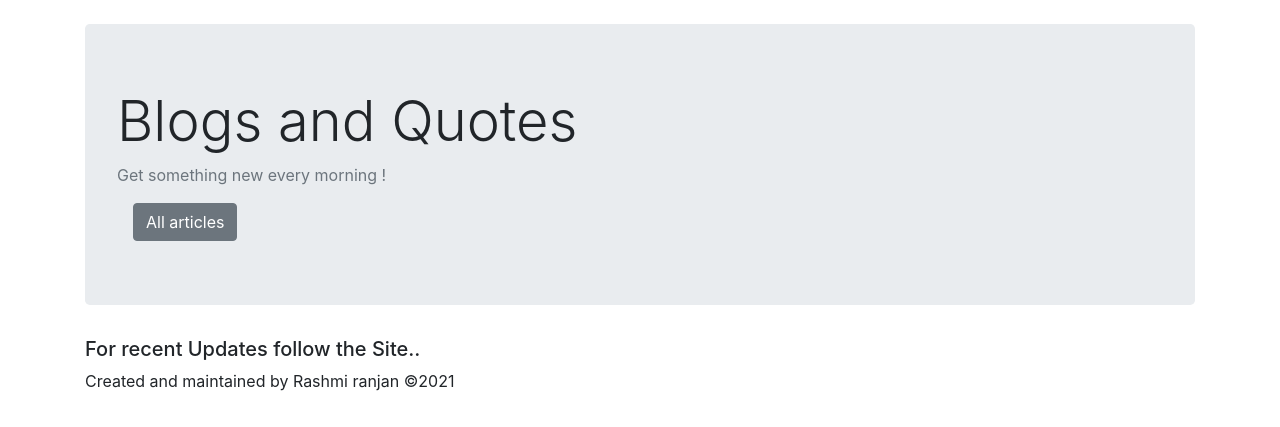
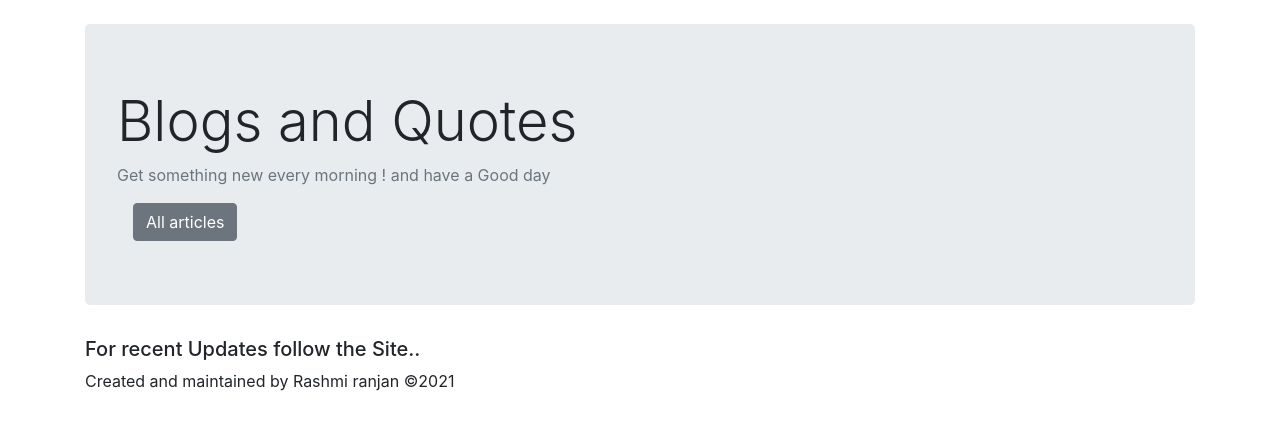
Before and after one commit to rnrashmi/NewsWith-Python, a Django app: page / in a window 1280 px wide. Shown: the part 56-483 px from the top of the page. Run offline with Django 3.2, Linux system fonts and the light colour scheme; some libraries are stand-ins or nearby versions.

Commit message:
changes2

```diff
--- a/templates/home.html
+++ b/templates/home.html
@@ -3,7 +3,7 @@
 {% block content %}
 <div class="jumbotron">
 <h1 class="display-4">Blogs and Quotes</h1>
-<p class="text-muted">Get something new every morning ! </p>
+<p class="text-muted">Get something new every morning ! and have a Good day </p>
 <button class="btn btn-secondary ml-3"><a href="{%url 'article_list'%}">All articles</a></button>
 <style>
   a{
```
